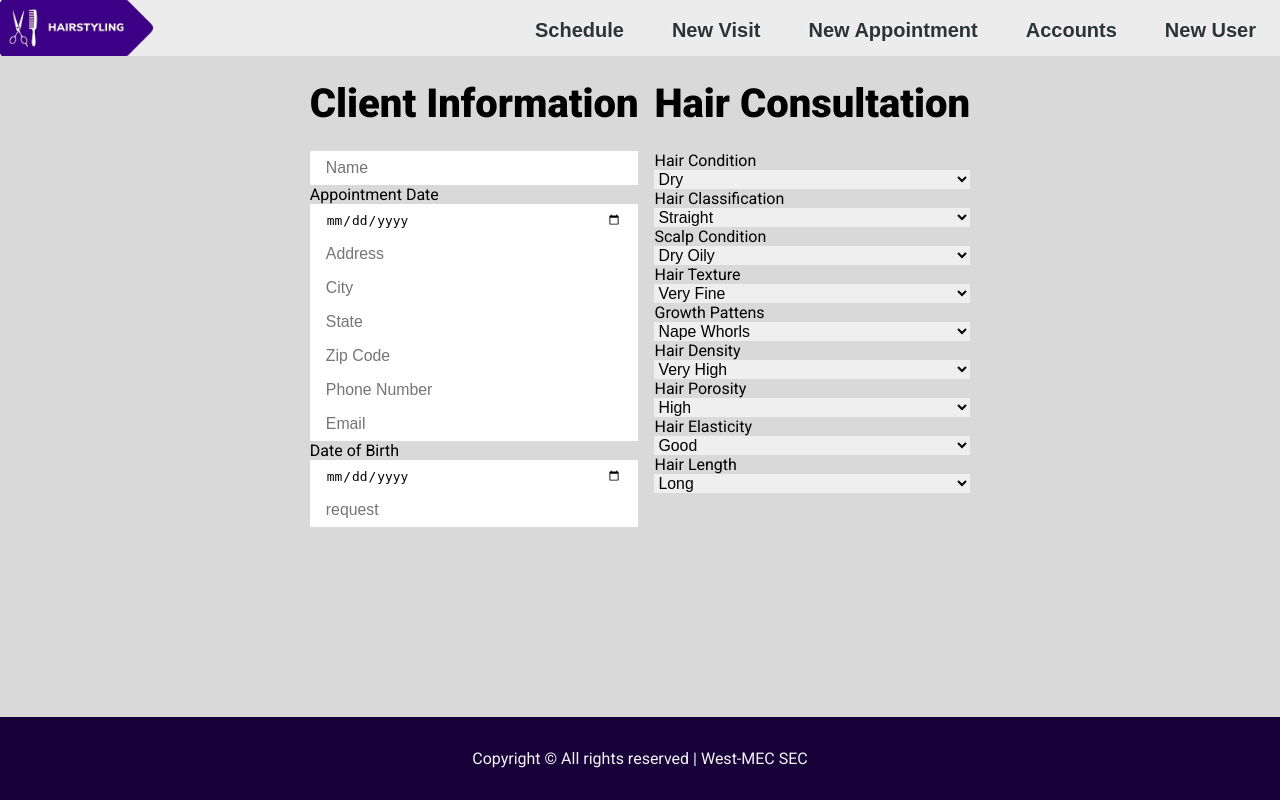
After one commit to 0eef0/wmCosmetology, a Node server app: page /new-visit in a window 1280 px wide. The commit adds this page. Run offline with Node 20, Linux system fonts and the light colour scheme; the visitor is signed in with stand-in values (Sample User, id 1); some libraries are stand-ins or nearby versions.

Commit message:
new appointment page and form

```diff
--- /dev/null
+++ b/hair-descriptions.json
@@ -0,0 +1,84 @@
+[
+  {
+    "name": "Hair Condition",
+    "options": [
+      "Dry",
+      "Greasy",
+      "Normal",
+      "Chemical Damage",
+      "Environmental Damage",
+      "Heat Damage",
+      "Product Build-up"
+    ]
+  },
+  {
+    "name": "Hair Classification",
+    "options": [
+      "Straight",
+      "Wavy",
+      "Curly",
+      "Very Curly"
+    ]
+  },
+  {
+    "name": "Scalp Condition",
+    "options": [
+      "Dry Oily",
+      "Dandruff Normal",
+      "Product Build-up"
+    ]
+  },
+  {
+    "name": "Hair Texture",
+    "options": [
+      "Very Fine",
+      "Fine",
+      "Medium",
+      "Coarse"
+    ]
+  },
+  {
+    "name": "Growth Pattens",
+    "options": [
+      "Nape Whorls",
+      "Widows Peak",
+      "Cowlick",
+      "Double Crown"
+    ]
+  },
+  {
+    "name": "Hair Density",
+    "options": [
+      "Very High",
+      "High",
+      "Medium",
+      "Low",
+      "Mix"
+    ]
+  },
+  {
+    "name": "Hair Porosity",
+    "options": [
+      "High",
+      "Average",
+      "Low"
+    ]
+  },
+  {
+    "name": "Hair Elasticity",
+    "options": [
+      "Good",
+      "Average",
+      "Poor",
+      "Mix"
+    ]
+  },
+  {
+    "name": "Hair Length",
+    "options": [
+      "Long",
+      "Medium",
+      "Short"
+    ]
+  }
+]
--- a/middleware/auth.js
+++ b/middleware/auth.js
@@ -1,3 +1,5 @@
+const path = require('path');
+
 const ensureAuthenticated = (req,res,next) => {
   if (req.isAuthenticated()) {
     return next();
@@ -6,4 +8,12 @@ const ensureAuthenticated = (req,res,next) => {
   res.render('pages/login')
 }
 
-module.exports = {ensureAuthenticated};;
+const ensureAdminAuthenticated = (req, res, next) => {
+  if (req.isAuthenticated() && req.user.accountType == 'admin') { return next()};
+  res.render('pages/login')
+}
+
+module.exports = {
+    ensureAuthenticated,
+    ensureAdminAuthenticated
+}
--- a/routes/index.js
+++ b/routes/index.js
@@ -2,6 +2,8 @@ const express = require('express');
 const navigation = express.Router();
 //authentication middleware
 const {ensureAuthenticated} = require('../middleware/auth.js')
+
+const hairDescriptions = require('../hair-descriptions.json');
 
 //home page
 navigation.get('/', (req, res) => {
@@ -16,16 +18,16 @@ navigation.get('/login', (req, res) => {
   res.render('pages/login')
 })
 
-//admin schedule page
-navigation.get('/schedule', (req, res) => {
-  res.render('pages/admin/schedule')
-})
 
 // ALL ADMIN PAGES HERE
 
-//admin home page
-navigation.get('/adminHome', ensureAuthenticated, (req, res) => {
-  res.render('pages/adminHome')
+//admin schedule page
+navigation.get('/schedule', ensureAuthenticated, (req, res) => {
+  res.render('pages/admin/schedule')
+})
+//admin new visit
+navigation.get('/new-visit', ensureAuthenticated, (req, res) => {
+  res.render('pages/admin/new-visit', {hairDescriptions: hairDescriptions})
 })
 
 module.exports = navigation;
--- /dev/null
+++ b/views/pages/admin/new-visit.ejs
@@ -0,0 +1,63 @@
+<!DOCTYPE html>
+<html lang="en">
+<head>
+  <%- include('../../partials/head'); %>
+
+  <script type="module" src="../../scripts/main.js"></script>
+</head>
+<body class="container">
+<!-- modals go here -->
+
+<!-- navbar here -->
+<%- include('../../partials/admin-navbar'); %>
+<!-- use navbar spacer if you don't want things to go behind the navbar -->
+<%- include('../../partials/navbar-spacer'); %>
+
+<!-- page content here -->
+<div class="row">
+  <div class="col">
+    <h1>Client Information</h1>
+
+    <input type="text" name="name" id="name" placeholder="Name">
+    <label for="appointment-date">Appointment Date</label>
+    <input type="date" name="appointment-date" id="appointment-date">
+    <input type="text" name="address" id="address" placeholder="Address">
+    <input type="text" name="city" id="city" placeholder="City">
+    <input type="text" name="state" id="state" placeholder="State">
+    <input type="number" name="zip" id="zip" placeholder="Zip Code">
+    <input type="tel" name="phone" id="phone" placeholder="Phone Number">
+    <input type="email" name="email" id="email" placeholder="Email">
+    <label for="dob">Date of Birth</label>
+    <input type="date" name="dob" id="dob">
+
+    <input type="text" name="service-request" id="service-request" placeholder="request">
+  </div>
+
+  <div class="col">
+    <h1>Hair Consultation</h1>
+
+
+    <% for(var i=0; i < hairDescriptions.length; i++) { %>
+
+      <% const descriptionID = hairDescriptions[i].name.toLowerCase().split(' ').join('-'); %>
+      <% const descriptionLabel = hairDescriptions[i].name; %>
+
+      <label for="<%= descriptionID %>"><%= descriptionLabel %></label>
+      <select name="<%= descriptionID %>" id="<%= descriptionID %>">
+
+        <% for(var j=0; j < hairDescriptions[i].options.length; j++) { %>
+
+          <% const optionID = hairDescriptions[i].options[j].toLowerCase().split(' ').join('-'); %>
+          <% const optionLabel = hairDescriptions[i].options[j]; %>
+
+          <option value="<%= optionID %>"><%= optionLabel %></option>
+        <% } %>
+
+      </select>
+    <% } %>
+  </div>
+</div>
+
+<%- include('../../partials/admin-footer'); %>
+</body>
+</html>
--- a/views/pages/admin/schedule.ejs
+++ b/views/pages/admin/schedule.ejs
@@ -9,13 +9,13 @@
 <!-- modals go here -->
 
 <!-- navbar here -->
-<%- include('../../partials/navbar'); %>
+<%- include('../../partials/admin-navbar'); %>
 <!-- use navbar spacer if you don't want things to go behind the navbar -->
 <%- include('../../partials/navbar-spacer'); %>
 
 <!-- page content here -->
 <h1>Admin Schedule Page</h1>
 
-<%- include('../../partials/footer'); %>
+<%- include('../../partials/admin-footer'); %>
 </body>
 </html>
--- /dev/null
+++ b/views/partials/admin-footer.ejs
@@ -0,0 +1,5 @@
+<footer style="border-top: none;">
+  <div class="payment-container">
+    <span class="copyright">Copyright &copy; All rights reserved | West-MEC SEC</span>
+  </div>
+</footer>
--- /dev/null
+++ b/views/partials/admin-navbar.ejs
@@ -0,0 +1,16 @@
+<nav class="navbar">
+  <ul>
+      <div class="align-left">
+          <li class="nav-logo"><img src="./assets/Program-Icon-Banner.png" alt="West-MEC Veterinary Science Logo">
+          </li>
+          <li class="menu-button"><button aria-label="toggle-menu-button"><i class="fas fa-bars"></i></button></li>
+      </div>
+      <div class="align-right links closed">
+          <li class="nav-item"><a class="link" href="/schedule">Schedule</a></li>
+          <li class="nav-item"><a class="link" href="/new-visit">New Visit</a></li>
+          <li class="nav-item"><a class="link" href="#">New Appointment</a></li>
+          <li class="nav-item"><a class="link" href="#">Accounts</a></li>
+          <li class="nav-item"><a class="link" href="#">New User</a></li>
+      </div>
+  </ul>
+</nav>
--- /dev/null
+++ b/views/styles/layout/_admin-new-visit.scss
@@ -0,0 +1,17 @@
+.row {
+  display: flex;
+  gap: 1rem;
+  .col {
+    display: flex;
+    flex-direction: column;
+
+    h1 {
+      font-size: $title-font-size;
+      margin: 1.5rem 0;
+    }
+
+    input {
+      padding: .5rem 1rem;
+    }
+  }
+}
--- a/views/styles/layout/_index.scss
+++ b/views/styles/layout/_index.scss
@@ -1,3 +1,4 @@
 @import './home';
 @import './account';
 @import './loginSignUp';
+@import './admin-new-visit';
--- a/views/styles/main.css
+++ b/views/styles/main.css
@@ -1058,5 +1058,31 @@ footer .payment-container .copyright {
           filter: brightness(0.6);
 }
 
+.row {
+  display: -webkit-box;
+  display: -ms-flexbox;
+  display: flex;
+  gap: 1rem;
+}
+
+.row .col {
+  display: -webkit-box;
+  display: -ms-flexbox;
+  display: flex;
+  -webkit-box-orient: vertical;
+  -webkit-box-direction: normal;
+      -ms-flex-direction: column;
+          flex-direction: column;
+}
+
+.row .col h1 {
+  font-size: clamp(2.5rem, 3vw, 4rem);
+  margin: 1.5rem 0;
+}
+
+.row .col input {
+  padding: .5rem 1rem;
+}
+
 /* Other Colors used */
 /*# sourceMappingURL=main.css.map */
```
Also changed, not shown: 1 other file.
